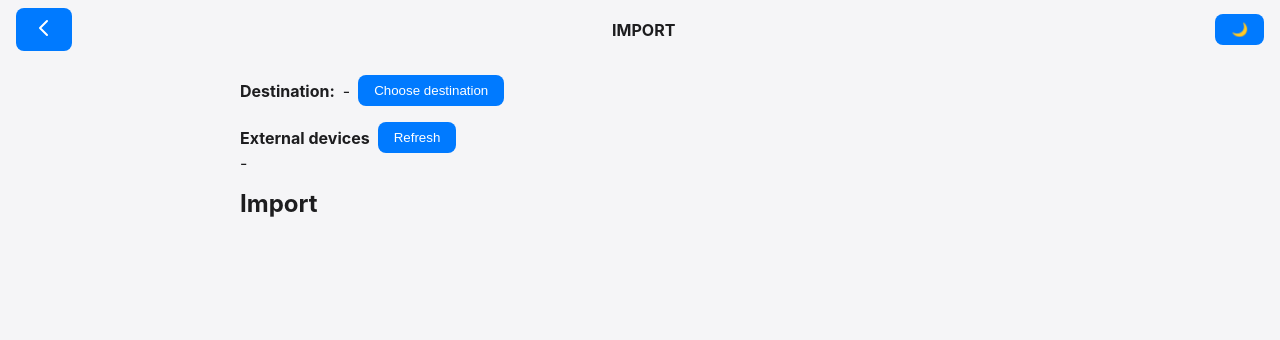
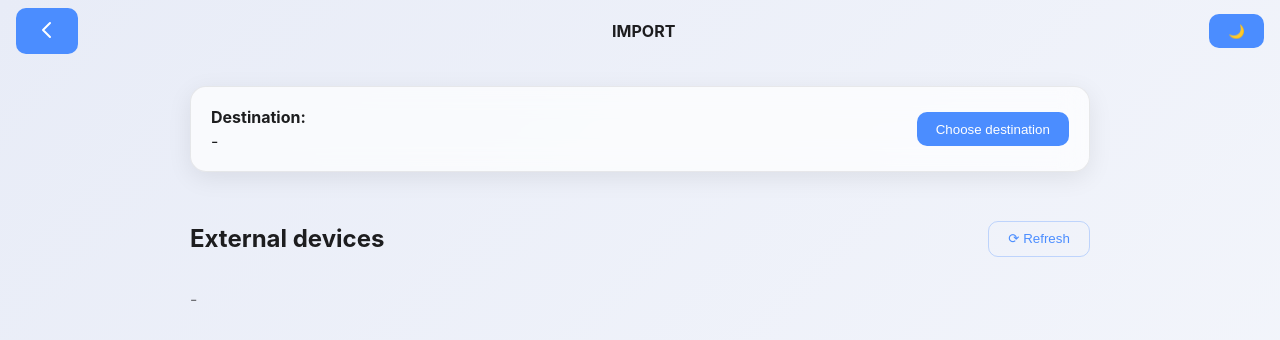
Before and after one commit to tobo37/ImageMami, a Vue app: page /#/import in a window 1280 px wide. Shown: the top 340 px of the page. Built offline with nearby package versions, Linux system fonts and the light colour scheme.

Commit message:
new designe

```diff
--- /dev/null
+++ b/src/components/DestinationSelector.vue
@@ -0,0 +1,25 @@
+<script setup lang="ts">
+defineProps<{
+  path: string | null
+  label: string
+  chooseText: string
+}>()
+const emit = defineEmits<{ choose: [] }>()
+function onChoose () { emit('choose') }
+</script>
+
+<template>
+  <div class="card dest-card">
+    <div class="dest-info">
+      <strong>{{ label }}</strong>
+      <span class="truncate">{{ path || '-' }}</span>
+    </div>
+    <button class="btn" @click="onChoose">{{ chooseText }}</button>
+  </div>
+</template>
+
+<style scoped>
+.dest-card { justify-content: space-between; gap: 1rem; }
+.dest-info { display: flex; flex-direction: column; gap: .25rem; }
+.truncate { max-width: 320px; white-space: nowrap; overflow: hidden; text-overflow: ellipsis; }
+</style>
--- /dev/null
+++ b/src/components/DeviceCard.vue
@@ -0,0 +1,50 @@
+<script setup lang="ts">
+import { computed } from 'vue'
+
+interface Device {
+  name: string
+  path: string
+  total: number
+}
+
+const props = defineProps<{
+  device: Device
+  disabled: boolean
+  copyText: string
+  formatSize: (bytes: number) => string
+}>()
+
+const emit  = defineEmits<{ import: [path: string] }>()
+const icon  = computed(() => {
+  const n = props.device.name.toLowerCase()
+  if (n.includes('sd') || n.includes('usb')) return '💾'
+  return '🗄️'
+})
+function onCopy () { emit('import', props.device.path) }
+</script>
+
+<template>
+  <div class="card device-card">
+    <div class="device-header">
+      <span class="device-icon">{{ icon }}</span>
+      <strong class="device-name">{{ props.device.name }}</strong>
+    </div>
+
+    <p class="device-path">{{ props.device.path }}</p>
+    <p class="device-size">{{ props.formatSize(props.device.total) }}</p>
+
+    <button class="btn w-full" :disabled="disabled" @click="onCopy">
+      {{ copyText }}
+    </button>
+  </div>
+</template>
+
+<style scoped>
+.device-card { display: flex; flex-direction: column; gap: .75rem; }
+.device-header { display: flex; align-items: center; gap: .5rem; }
+.device-icon { font-size: 1.4rem; }
+.device-name { flex: 1; text-transform: none; }
+.device-path { font-size: .8rem; opacity: .8; word-break: break-all; }
+.device-size { font-size: .9rem; }
+.w-full { width: 100%; }
+</style>
--- a/src/components/Import.vue
+++ b/src/components/Import.vue
@@ -1,18 +1,16 @@
+
 <script setup lang="ts">
 import { ref, onMounted } from 'vue'
-import { open } from '@tauri-apps/plugin-dialog'
+import { open }   from '@tauri-apps/plugin-dialog'
 import { invoke } from '@tauri-apps/api/core'
-import { useI18n } from 'vue-i18n'
 
-interface Device {
-  name: string
-  path: string
-  total: number
-}
+import DestinationSelector from './DestinationSelector.vue'
+import DeviceCard           from './DeviceCard.vue'
 
-const destPath = ref<string | null>(null)
-const devices  = ref<Device[]>([])
-const { t } = useI18n()
+interface Device { name: string; path: string; total: number }
+
+const destPath  = ref<string | null>(null)
+const devices   = ref<Device[]>([])
 
 onMounted(() => {
   destPath.value = localStorage.getItem('importDest')
@@ -33,44 +31,67 @@ async function loadDevices () {
 
 async function copyDevice (path: string) {
   if (!destPath.value) return
-  await invoke('import_device', {
-    devicePath: path,
-    destPath: destPath.value
-  })
+  await invoke('import_device', { devicePath: path, destPath: destPath.value })
 }
 
 function formatSize (bytes: number) {
-  const units = ['B', 'KB', 'MB', 'GB', 'TB']
-  let size = bytes
-  let i = 0
-  while (size >= 1024 && i < units.length - 1) {
-    size /= 1024
-    i++
-  }
+  const units = ['B','KB','MB','GB','TB']
+  let size = bytes, i = 0
+  while (size >= 1024 && i < units.length - 1) { size /= 1024; i++ }
   return `${size.toFixed(1)} ${units[i]}`
 }
 </script>
 
 <template>
-  <div class="view">
-    <div style="display: flex; align-items: center; gap: 0.5rem; margin-bottom: 1rem;">
-      <strong>{{ t('import.destination') }}</strong>
-      <span>{{ destPath || '-' }}</span>
-      <button @click="chooseDest">{{ t('import.choose') }}</button>
-    </div>
-    <div style="margin-bottom: 1rem;">
-      <div style="display: flex; align-items: center; gap: 0.5rem;">
-        <strong>{{ t('import.devices') }}</strong>
-        <button @click="loadDevices">{{ t('import.refresh') }}</button>
+  <div class="view import-view">
+    <!-- Zielordner auswählen -->
+    <DestinationSelector
+      :path="destPath"
+      :label="$t('import.destination')"
+      :choose-text="$t('import.choose')"
+      @choose="chooseDest" />
+
+    <!-- Geräte-Liste -->
+    <section>
+      <header class="section-header">
+        <h2>{{ $t('import.devices') }}</h2>
+        <button class="btn ghost" @click="loadDevices">
+          <span class="icon-rotate-cw" /> {{ $t('import.refresh') }}
+        </button>
+      </header>
+
+      <div v-if="devices.length" class="devices-grid">
+        <DeviceCard
+          v-for="d in devices"
+          :key="d.path"
+          :device="d"
+          :disabled="!destPath"
+          :copy-text="$t('import.copy')"
+          :format-size="formatSize"
+          @import="copyDevice" />
       </div>
-      <ul v-if="devices.length" style="margin-top: 0.5rem;">
-        <li v-for="d in devices" :key="d.path" style="display: flex; align-items: center; gap: 0.5rem;">
-          <span>{{ d.name }} ({{ formatSize(d.total) }}) - {{ d.path }}</span>
-          <button @click="copyDevice(d.path)" :disabled="!destPath">{{ t('import.copy') }}</button>
-        </li>
-      </ul>
-      <span v-else>-</span>
-    </div>
-    <h1>{{ t('import.title') }}</h1>
+
+      <p v-else class="placeholder">-</p>
+    </section>
   </div>
 </template>
+
+<style scoped>
+.import-view { display: flex; flex-direction: column; gap: 2rem; }
+.section-header {
+  display: flex; align-items: center; justify-content: space-between;
+  margin-bottom: .75rem;
+}
+.devices-grid {
+  display: grid;
+  grid-template-columns: repeat(auto-fill, minmax(260px, 1fr));
+  gap: 1.2rem;
+}
+.placeholder { opacity: .6; }
+.btn.ghost {
+  background: transparent;
+  color: var(--accent-color);
+  border: 1px solid color-mix(in srgb, var(--accent-color), transparent 70%);
+}
+.icon-rotate-cw::before { content: '⟳'; } /* simple icon-stub */
+</style>
--- a/src/style.css
+++ b/src/style.css
@@ -1,83 +1,154 @@
+/* ────────────────
+   Brand- & UI-Variablen
+   ──────────────── */
 :root {
-  --bg-color: #f5f5f7;
-  --text-color: #1d1d1f;
-  --card-bg: #ffffff;
-  --border-color: #d2d2d2;
-  --accent-color: #007aff;
+  /* Grundfarben – Light */
+  --bg-gradient-start: #e8ecf7;
+  --bg-gradient-end:   #f5f7fc;
+  --text-color:        #1d1d1f;
+  --card-bg:           rgba(255, 255, 255, 0.7);
+  --border-color:      rgba(0, 0, 0, 0.08);
+  --accent-color:      #4b8dff;      /* neues Blau */
+
+  /* Effekte */
+  --radius-lg: 16px;
+  --shadow-soft: 0 6px 24px rgba(0, 0, 0, 0.08);
+  --blur-backdrop: 14px;
 }
 
+/* Dark Mode */
 [data-theme='dark'] {
-  --bg-color: #1d1d1f;
-  --text-color: #f5f5f7;
-  --card-bg: #2c2c2e;
-  --border-color: #3a3a3c;
-  --accent-color: #0a84ff;
+  --bg-gradient-start: #0d1224;
+  --bg-gradient-end:   #1b2036;
+  --text-color:        #f5f5f7;
+  --card-bg:           rgba(44, 44, 46, 0.6);
+  --border-color:      rgba(255, 255, 255, 0.1);
+  --accent-color:      #4b8dff;
+  --shadow-soft: 0 6px 24px rgba(0, 0, 0, 0.4);
 }
 
+/* ────────────────
+   Basiselemente
+   ──────────────── */
 body {
-  background-color: var(--bg-color);
+  min-height: 100vh;
+  background: linear-gradient(135deg,
+              var(--bg-gradient-start) 0%,
+              var(--bg-gradient-end)   100%);
   color: var(--text-color);
   font-family: -apple-system, BlinkMacSystemFont, 'Segoe UI', Roboto, Oxygen,
-    Ubuntu, Cantarell, 'Open Sans', 'Helvetica Neue', sans-serif;
+               Ubuntu, Cantarell, 'Open Sans', 'Helvetica Neue', sans-serif;
   margin: 0;
+  display: flex;
+  flex-direction: column;
 }
 
+/* Links */
 a {
   color: var(--accent-color);
   text-decoration: none;
 }
 
+/* Grid für Startseite */
 .grid-home {
   max-width: 600px;
   margin: 2rem auto;
   display: grid;
-  grid-template-columns: 1fr 1fr;
-  grid-gap: 1rem;
+  grid-template-columns: repeat(auto-fill, minmax(260px, 1fr));
+  gap: 1.2rem;
 }
 
+/* ────────────────
+   Karten & Buttons
+   ──────────────── */
 .card {
+  position: relative;
   background: var(--card-bg);
   border: 1px solid var(--border-color);
-  border-radius: 12px;
-  padding: 1rem;
-  text-align: center;
-  transition: background 0.3s, color 0.3s;
+  border-radius: var(--radius-lg);
+  padding: 1.25rem;
   display: flex;
   justify-content: center;
   align-items: center;
+  backdrop-filter: blur(var(--blur-backdrop));
+  box-shadow: var(--shadow-soft);
+  transition: transform 0.25s ease, box-shadow 0.25s ease,
+              background 0.25s ease, color 0.25s ease;
 }
 
 .card:hover {
+  transform: translateY(-4px);
+  box-shadow: 0 10px 32px rgba(0, 0, 0, 0.08);
+  background: color-mix(in srgb, var(--accent-color) 8%, var(--card-bg));
+}
+
+/* Primär-Button */
+button {
+  background: var(--accent-color);
+  color: #fff;
+  border: none;
+  border-radius: 10px;
+  padding: 0.6rem 1.2rem;
+  font-weight: 500;
+  cursor: pointer;
+  transition: background 0.25s, transform 0.15s;
+}
+
+button:hover:not(:disabled) {
+  background: color-mix(in srgb, var(--accent-color) 85%, #000 15%);
+  transform: translateY(-1px);
+}
+
+button:active:not(:disabled) {
+  transform: translateY(0);
+}
+
+button:disabled {
+  opacity: 0.55;
+  cursor: not-allowed;
+}
+
+/* ────────────────
+   Typografie & Layout
+   ──────────────── */
+h1 {
+  font-size: 1.75rem;
+  margin-bottom: 1rem;
+  text-align: center;
+}
+
+.view {
+  max-width: 900px;
+  margin: 0 auto;
+  padding: 1.5rem;
+}
+
+/* ────────────────
+   Kleine Extras
+   ──────────────── */
+
+/* Smooth-scroll & Selection-Color */
+html {
+  scroll-behavior: smooth;
+}
+
+::selection {
   background: var(--accent-color);
   color: #fff;
 }
 
-button {
+/* Progress-Bar-Grundstil (falls du eine brauchst) */
+.progress {
+  width: 100%;
+  height: 6px;
+  border-radius: 3px;
+  background: rgba(0, 0, 0, 0.1);
+  overflow: hidden;
+}
+.progress > span {
+  display: block;
+  height: 100%;
   background: var(--accent-color);
-  color: #fff;
-  border: none;
-  border-radius: 8px;
-  padding: 0.5rem 1rem;
-  cursor: pointer;
-  transition: background 0.3s;
+  width: 0;
+  transition: width 0.4s ease;
 }
-
-button:disabled {
-  opacity: 0.6;
-  cursor: not-allowed;
-}
-
-button:hover:not(:disabled) {
-  background: color-mix(in srgb, var(--accent-color), #000 10%);
-}
-
-h1 {
-  font-size: 1.5rem;
-  margin-bottom: 1rem;
-}
-
-.view {
-  max-width: 800px;
-  margin: 0 auto;
-  padding: 1rem;
-}
```
